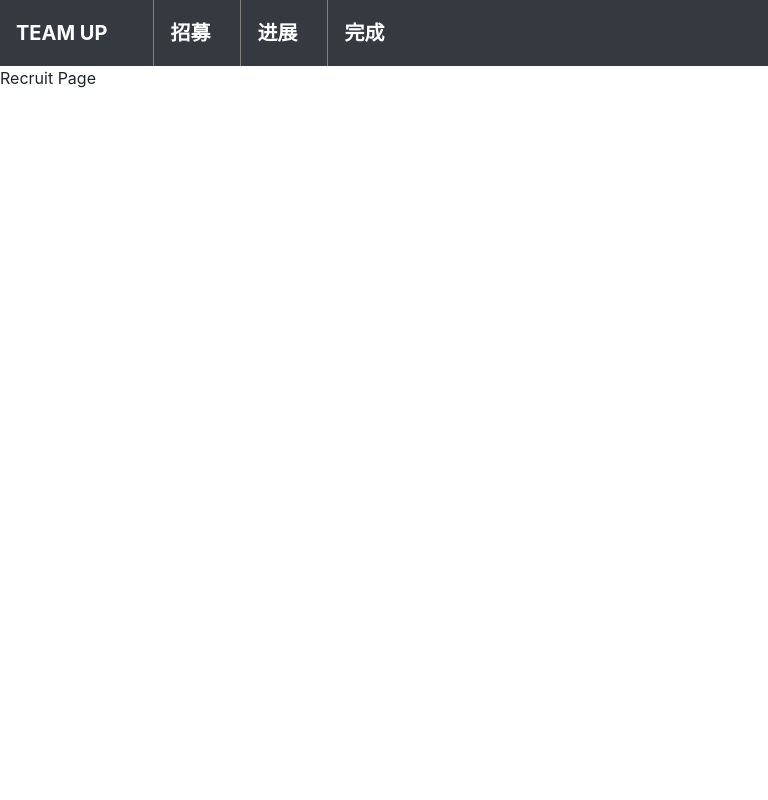
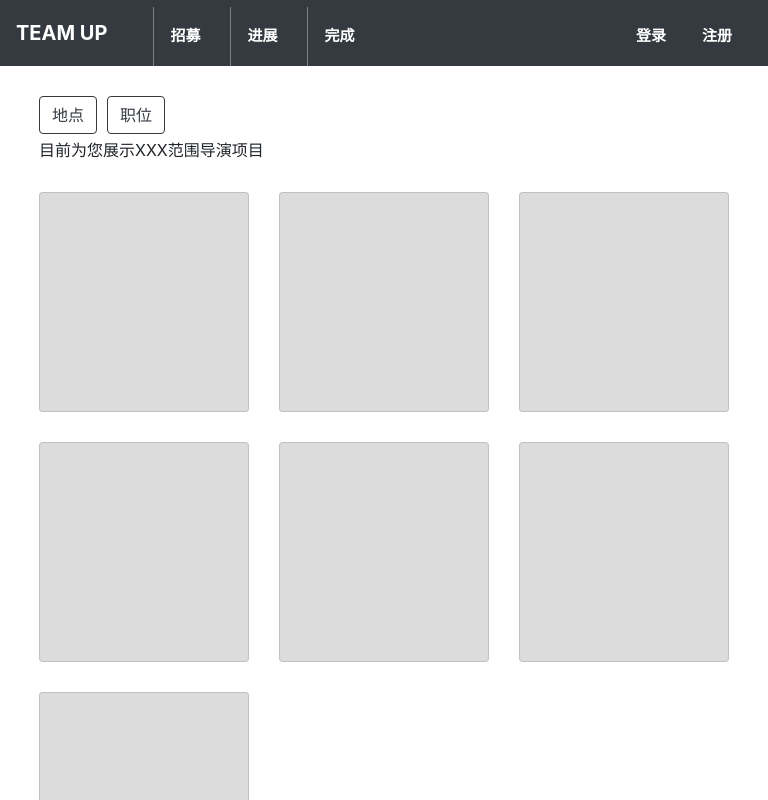
Before and after one commit to JWhoops/team-up, a React (Create React App) app: page /recruit in a window 768 px wide. Shown: the top 800 px of the page. Built offline with nearby package versions, Linux system fonts and the light colour scheme.

Commit message:
try to mock recruiting page and added some features

```diff
--- a/src/App.js
+++ b/src/App.js
@@ -1,7 +1,10 @@
 import React from 'react';
+import 'bootstrap/dist/css/bootstrap.min.css';
+import { BrowserRouter, Route } from 'react-router-dom';
 import Header from "./components/header/Header";
-import { BrowserRouter, Route } from 'react-router-dom';
+import Footer from "./components/footer/Footer";
 import RecruitPage from './components/pages/recruit/RecruitPage';
+import HomePage from './components/pages/home/HomePage';
 import FinishPage from './components/pages/finish/FinishPage';
 import ProgressPage from './components/pages/progress/ProgressPage';
 import LoginPage from './components/pages/user_login/LoginPage';
@@ -11,11 +14,13 @@ function App() {
   return (
     <BrowserRouter>
       <Header />
+      <Route path="/home" exact={true} component={HomePage} />
       <Route path="/recruit" exact={true} component={RecruitPage} />
       <Route path="/finish" exact={true} component={FinishPage} />
       <Route path="/progress" exact={true} component={ProgressPage} />
       <Route path="/login" exact={true} component={LoginPage} />
       <Route path="/register" exact={true} component={RegisterPage} />
+      <Footer />
     </BrowserRouter>
   );
 }
--- /dev/null
+++ b/src/components/footer/Footer.js
@@ -0,0 +1,10 @@
+import React from 'react';
+import "./footer.css"
+
+function Footer() {
+    return (
+        <div id="footer"></div>
+    );
+}
+
+export default Footer;
--- /dev/null
+++ b/src/components/footer/footer.css
@@ -0,0 +1,5 @@
+#footer {
+  margin-top: 50px;
+  height: 50px;
+  background-color: #343a40;
+}
--- a/src/components/header/Header.css
+++ b/src/components/header/Header.css
@@ -1,5 +1,4 @@
 @media only screen and (min-width: 768px) {
-
   .navbar {
     padding-bottom: 0px;
     padding-top: 0px;
@@ -12,6 +11,9 @@
     padding-left: 30px;
     padding-right: 30px;
   }
+  .navbar-light .navbar-brand:hover {
+    color: white;
+  }
 
   /* navbar button */
   .nav-btn-wrapper {
@@ -22,10 +24,22 @@
     font-weight: bold;
   }
 
+  .nav-btn-wrapper:hover {
+    text-decoration: none;
+    background-color: white;
+    color: black;
+  }
+  .nav-btn-wrapper:active {
+    text-decoration: none;
+    background-color: white;
+    color: black;
+  }
   /*container for right part of navbar*/
   #navbar-right-container {
     padding-bottom: 0;
     padding-bottom: 0;
+    padding-right: 1rem;
+    visibility: visible;
   }
 
   /*username label*/
@@ -52,46 +66,59 @@
   .nav-btn-wrapper {
     color: white;
     font-weight: bold;
+  }
+}
+
+@media only screen and (max-width: 768px) {
+  .navbar-light .navbar-brand:hover {
+    color: white;
+  }
+
+  .navbar-light .navbar-brand {
+    color: white;
+    font-weight: bold;
     padding-left: 1rem;
   }
+
+  .nav-btn-wrapper {
+    color: white;
+    font-weight: bold;
+    font-size: 15px;
+    margin-top: 7px;
+    padding-left: 1rem;
+  }
+
+  .nav-btn-wrapper:hover {
+    text-decoration: none;
+    color: black;
+    background-color: white;
+  }
+
+  #username-lbl {
+    font-size: 15px;
+    text-decoration: none;
+    padding-left: 1rem;
+    color: white;
+    margin-top: 7px;
+    font-weight: bold;
+  }
+
+  .link:hover {
+    text-decoration: none;
+  }
+
+  #username-lbl:hover {
+    color: black;
+    background-color: white;
+    text-decoration: none;
+  }
+
+  #user-avatar {
+    display: none;
   }
 
   .navbar {
     padding-left: 0;
     padding-right: 0;
   }
-
-/* navbar title*/
-.navbar-light .navbar-brand {
-    color: white;
-    font-weight: bold;
-    padding-left: 1rem;
 }
-
-/* navbar button */
-.nav-btn-wrapper {
-    color: white;
-    font-weight: bold;
-    padding-left: 1rem;
-}
-
-/* navbar button active */
-.active {
-    background-color: white;
-    color: black;
-}
-
-#navbar-right-container {
-    visibility: hidden;
-    display: none;
-}
-
-/* navbar button hover */
-.nav-btn-wrapper:hover {
-    color: black;
-    background-color: white;
-}
-
-.Navbar-btn:hover {
-    text-decoration: none;
-}
--- a/src/components/header/Header.js
+++ b/src/components/header/Header.js
@@ -1,5 +1,4 @@
 import React from 'react';
-import 'bootstrap/dist/css/bootstrap.min.css';
 import './Header.css';
 import { Navbar, Nav } from "react-bootstrap"
 import { Link } from 'react-router-dom';
@@ -7,28 +6,29 @@ import { Link } from 'react-router-dom';
 function Header() {
   return (
     <Navbar bg="dark" expand="md">
-      <Navbar.Brand href="#home">TEAM UP</Navbar.Brand>
+      <Link to="/home">
+        <Navbar.Brand>TEAM UP</Navbar.Brand>
+      </Link>
       <Navbar.Toggle aria-controls="basic-navbar-nav" />
       <Navbar.Collapse id="basic-navbar-nav">
         <Nav className="mr-auto">
-          <Link className="Navbar-btn" to="/recruit">
-            <div className="nav-btn-wrapper">
-              招募
-            </div>
+          <Link className="nav-btn-wrapper" to="/recruit">
+            招募
           </Link>
-          <Link className="Navbar-btn" to="/progress">
-            <div className="nav-btn-wrapper">
-              进展
-            </div>
+          <Link className="nav-btn-wrapper" to="/progress">
+            进展
           </Link>
-          <Link className="Navbar-btn" to="/finish">
-            <div className="nav-btn-wrapper">
-              完成
-            </div>
+          <Link className="nav-btn-wrapper" to="/finish">
+            完成
           </Link>
         </Nav>
-        <div id="navbar-right-container" inline>
-          <div id="username-lbl" >da个大西瓜</div>
+        <div id="navbar-right-container">
+          <Link className="link" to="/login">
+            <div id="username-lbl">登录</div>
+          </Link>
+          <Link className="link" to="/register">
+            <div id="username-lbl">注册</div>
+          </Link>
           <div id="user-avatar"></div>
         </div>
       </Navbar.Collapse>
--- /dev/null
+++ b/src/components/pages/home/HomePage.js
@@ -0,0 +1,9 @@
+import React from 'react';
+
+function HomePage() {
+    return (
+        <div>Home Page</div>
+    );
+}
+
+export default HomePage;
--- /dev/null
+++ b/src/components/pages/recruit/RecruitPage.css
@@ -0,0 +1,16 @@
+.option-container {
+  margin-top: 30px;
+  width: 100%;
+}
+
+.option-lbl {
+  display: inline;
+  vertical-align: sub;
+}
+
+.card {
+  margin-top: 30px;
+  width: 100%;
+  height: 220px;
+  background-color: gainsboro;
+}
--- a/src/components/pages/recruit/RecruitPage.js
+++ b/src/components/pages/recruit/RecruitPage.js
@@ -1,7 +1,44 @@
 import React from 'react';
+import './RecruitPage.css'
+import { Container, Button, Row, Col } from "react-bootstrap"
 
-function RecruitPage(props) {
-    return <div>Recruit Page</div>
+function RecruitPage() {
+    return (
+        <Container>
+            <Row className="option-container">
+                <Col lg={3}>
+                    <Button variant="outline-dark">地点</Button>
+                    <Button style={{ marginLeft: "10px" }} variant="outline-dark">职位</Button>
+                </Col>
+                <Col>
+                    <p className="option-lbl">目前为您展示XXX范围导演项目</p>
+                </Col>
+            </Row>
+            <Row className="card-row">
+                <Col lg={3} md={4} sm={6}>
+                    <div className="card"></div>
+                </Col>
+                <Col lg={3} md={4} sm={6}>
+                    <div className="card"></div>
+                </Col>
+                <Col lg={3} md={4} sm={6}>
+                    <div className="card"></div>
+                </Col>
+                <Col lg={3} md={4} sm={6}>
+                    <div className="card"></div>
+                </Col>
+                <Col lg={3} md={4} sm={6}>
+                    <div className="card"></div>
+                </Col>
+                <Col lg={3} md={4} sm={6}>
+                    <div className="card"></div>
+                </Col>
+                <Col lg={3} md={4} sm={6}>
+                    <div className="card"></div>
+                </Col>
+            </Row>
+        </Container>
+    )
 }
 
 export default RecruitPage;
```
Lines whose indentation alone changed are shown as unchanged.
